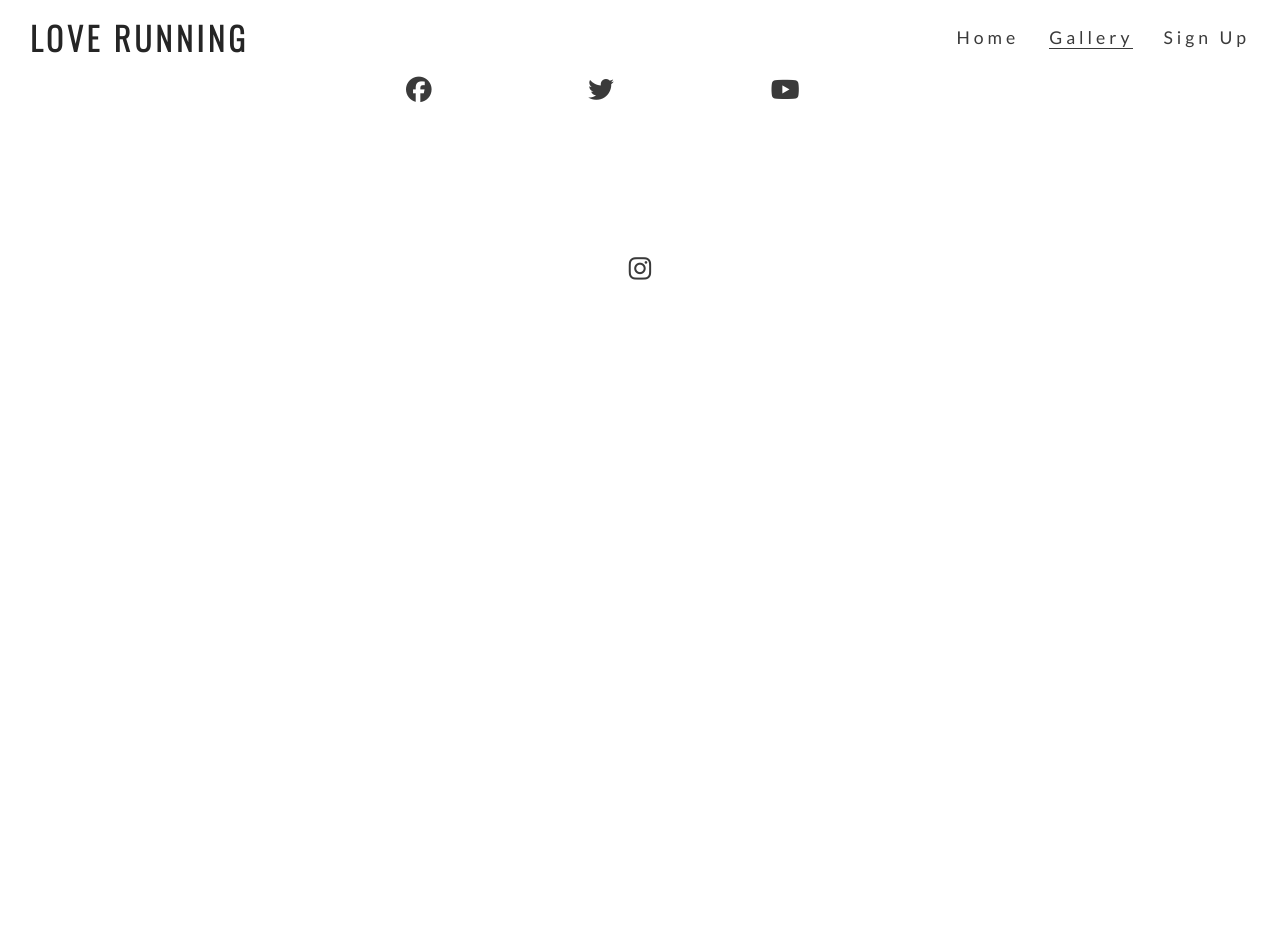
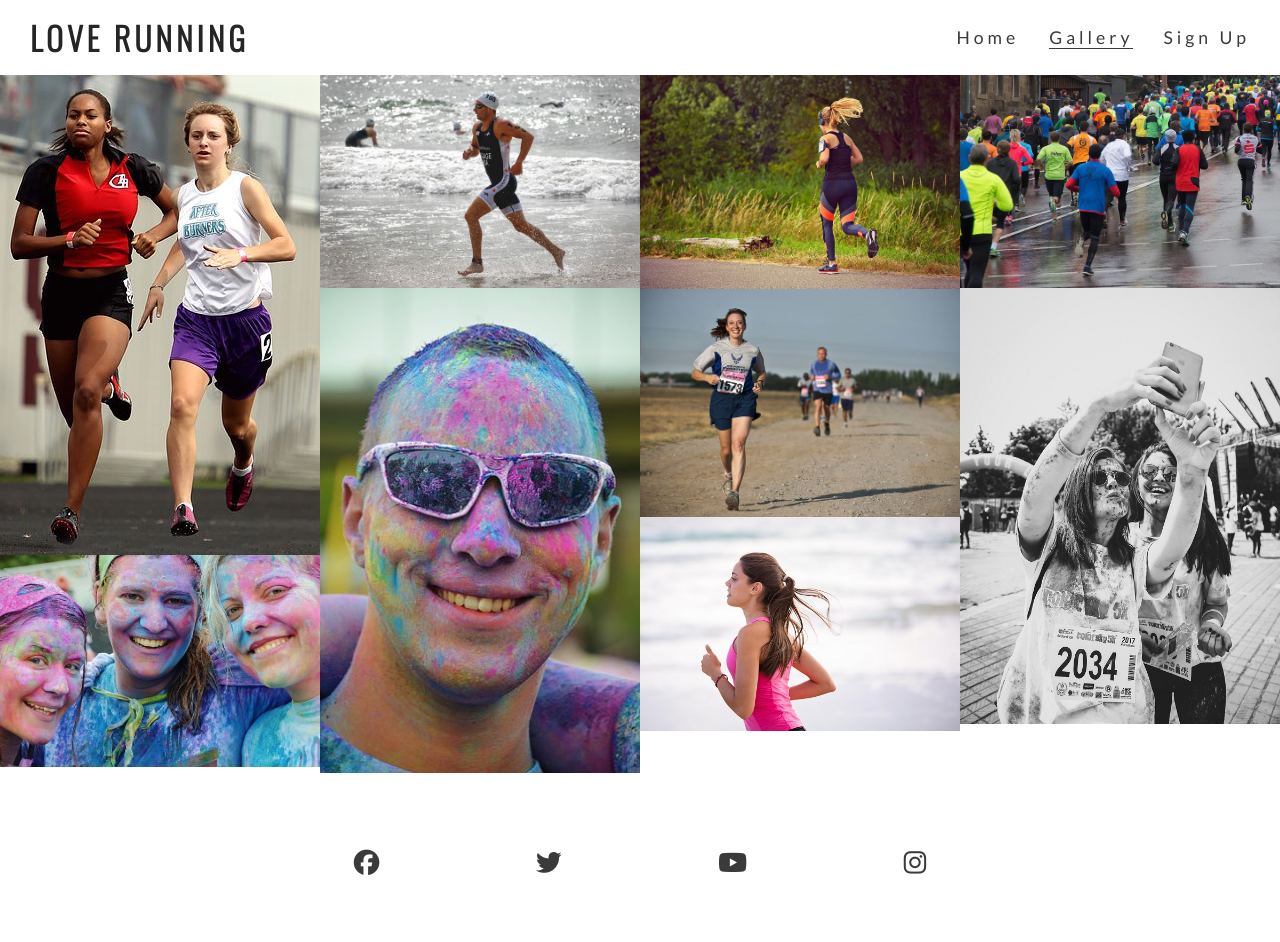
Before and after one commit to anthonyhaj/love-running-project, a plain HTML site: page gallery.html in a window 1280 px wide. Before the commit the page ends 800 px from the top, so only its background shows below. Drawn offline with nearby package versions, Linux system fonts and the light colour scheme.

Commit message:
add gallery images and masonry styles

```diff
--- a/assets/css/style.css
+++ b/assets/css/style.css
@@ -238,3 +238,16 @@ footer {
     padding: 5%;
     color: #3a3a3a;
 }
+
+/* gallery  */
+
+#photos {
+    clear: both;
+    line-height: 0;
+    column-count: 4;
+    column-gap: 0;
+}
+
+#photos > img {
+    width: 100%;
+}
--- a/gallery.html
+++ b/gallery.html
@@ -30,7 +30,17 @@
             </ul>
         </nav>
     </header>
-
+    <section id="photos">
+        <img src="assets/images/athletes.jpg" alt="Two athlethes running together">
+        <img src="assets/images/girls.jpg" alt="three girls at charity point running festival">
+        <img src="assets/images/runner3.jpg" alt="Solo male runner jogging on a beach">
+        <img src="assets/images/man.jpg" alt="Man at charity point running festival">
+        <img src="assets/images/runner1.jpg" alt="Solo female jogger jogging through pheonix park">
+        <img src="assets/images/runner2.jpg" alt="Runners competing in marathon">
+        <img src="assets/images/runner4.jpg" alt="Solo female runner jogging on a beach">
+        <img src="assets/images/running_gang.jpg" alt="Large group of runners taking part in a marathon on a rainy day">
+        <img src="assets/images/mud-run.jpg" alt="Two women runners taking a muddy selfie after the mud Running Championship">
+    </section>
     <footer>
         <ul class="social-networks">
             <li>
```
Also changed, not shown: assets/images/athletes.jpg (added), assets/images/girls.jpg (added), assets/images/man.jpg (added), assets/images/mud-run.jpg (added), assets/images/runner1.jpg (added), assets/images/runner2.jpg (added), assets/images/runner3.jpg (added), assets/images/runner4.jpg (added), assets/images/running_gang.jpg (added).
